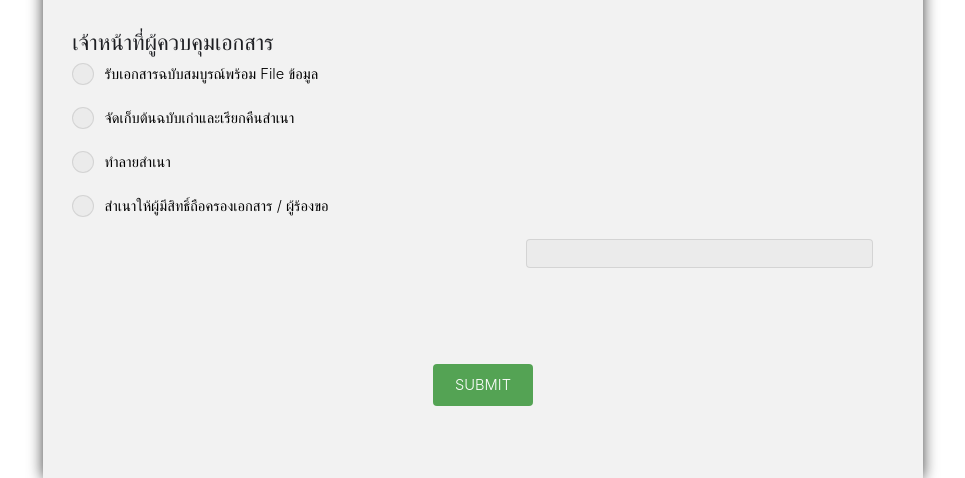
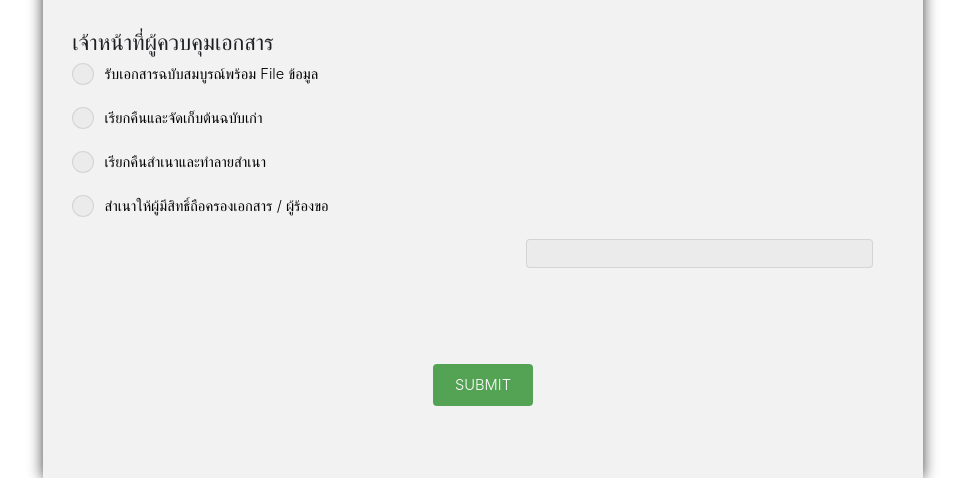
Before and after one commit to narisarapoy/doc-con-micro, a Django app: page /request-document/ in a window 1280 px wide. Shown: the part 1811-2289 px from the top of the page, without its empty margins (157-1122 px from the left). Run offline with Django 4.2, Linux system fonts and the light colour scheme; a user stored in the database is signed in; some libraries are stand-ins or nearby versions.

Commit message:
change word

```diff
--- a/doc_con_micro/doc_con_micro/templates/request_document.djt.html
+++ b/doc_con_micro/doc_con_micro/templates/request_document.djt.html
@@ -347,19 +347,19 @@
                     <ul class="actions">
                         {% if request_doc.control_type == 2 %}
                         <li><input type="radio" id="control2" name="control" value="2" class="a" checked><label
-                            for="control2">จัดเก็บต้นฉบับเก่าและเรียกคืนสำเนา</label></li>
+                            for="control2">เรียกคืนและจัดเก็บต้นฉบับเก่า</label></li>
                         {% else %}
                         <li><input type="radio" id="control2" name="control" value="2" class="a"><label
-                            for="control2">จัดเก็บต้นฉบับเก่าและเรียกคืนสำเนา</label></li>
+                            for="control2">เรียกคืนและจัดเก็บต้นฉบับเก่า</label></li>
                         {% endif %}
                     </ul>
                     <ul class="actions">
                         {% if request_doc.control_type == 3 %}
                         <li><input type="radio" id="control3" name="control" value="3" class="a" checked><label
-                            for="control3">ทำลายสำเนา</label></li>
+                            for="control3">เรียกคืนสำเนาและทำลายสำเนา</label></li>
                         {% else %}
                         <li><input type="radio" id="control3" name="control" value="3" class="a"><label
-                            for="control3">ทำลายสำเนา</label></li>
+                            for="control3">เรียกคืนสำเนาและทำลายสำเนา</label></li>
                         {% endif %}
                     </ul>
                     <ul class="actions">
```
